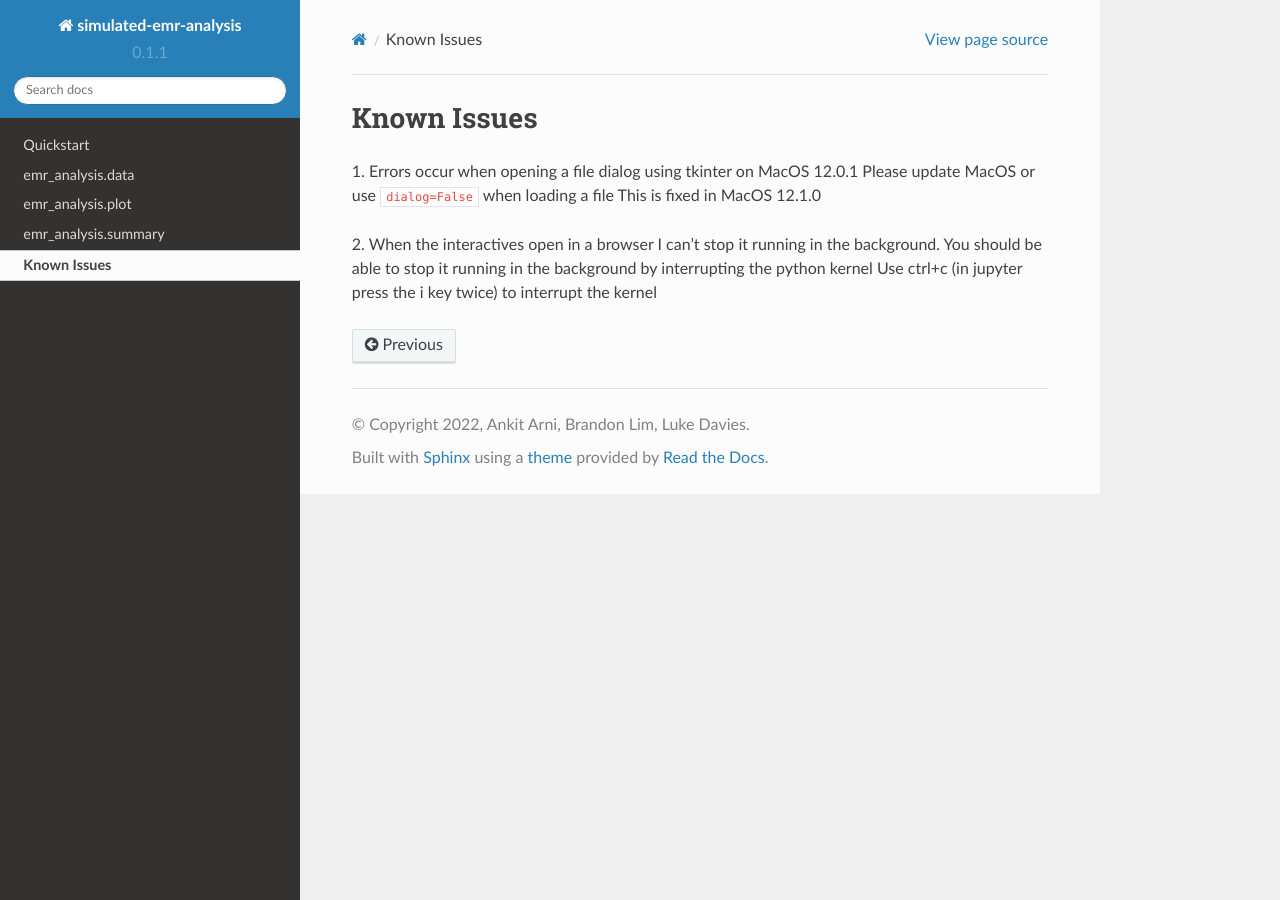
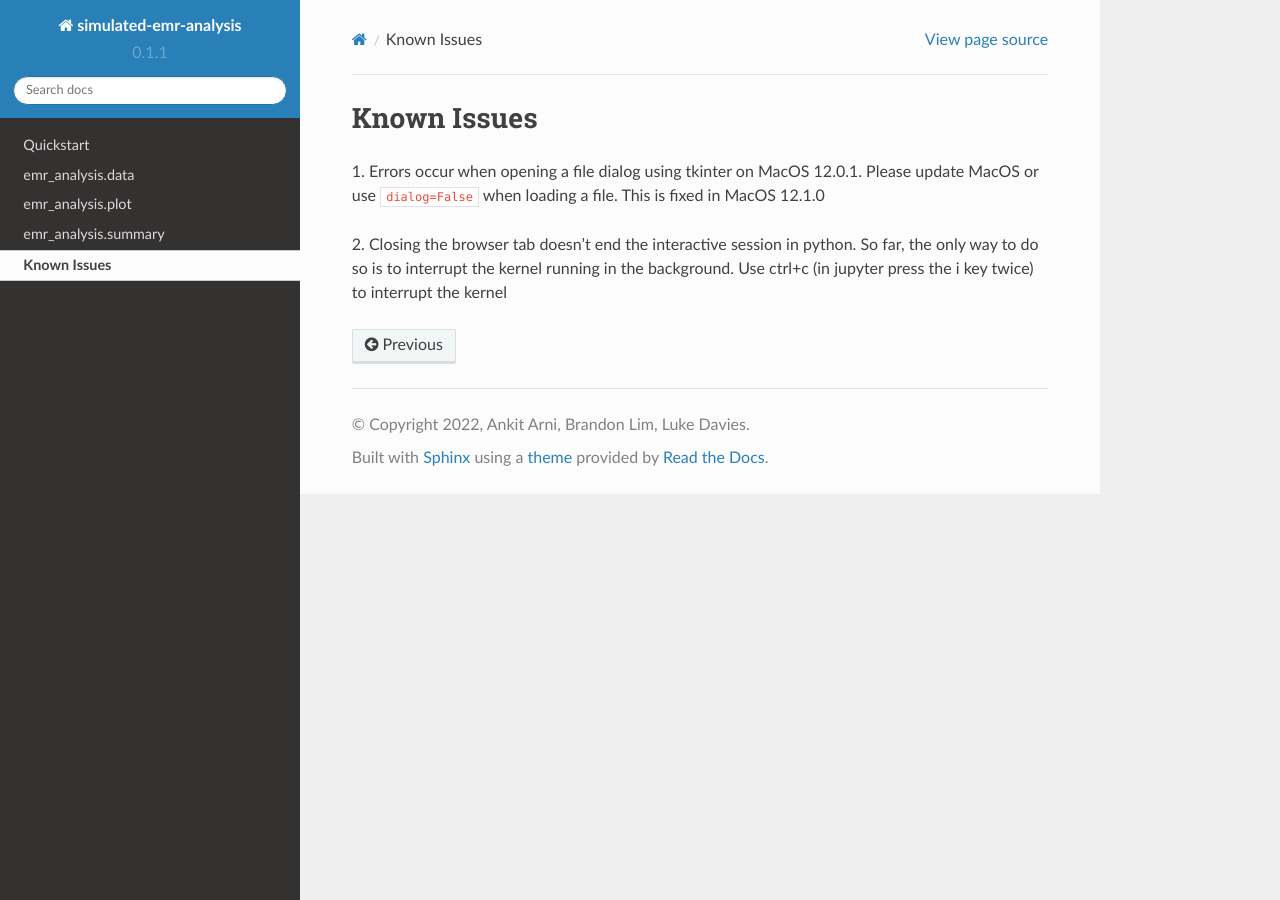
Before and after one commit to beml201/simulated-emr-analysis-docs, a Sphinx documentation site: the page built from docs/source/issues.rst, in a window 1280 px wide. Built offline with Sphinx 7.4.7 and the Read the Docs theme 2.0.0, drawn with Linux system fonts in a browser that asks for light colours.

Commit message:
Added punctuation and re-wrote some things

```diff
--- a/docs/source/issues.rst
+++ b/docs/source/issues.rst
@@ -1,10 +1,10 @@
 Known Issues
 ============
 
-1. Errors occur when opening a file dialog using tkinter on MacOS 12.0.1
-Please update MacOS or use ``dialog=False`` when loading a file
+1. Errors occur when opening a file dialog using tkinter on MacOS 12.0.1.
+Please update MacOS or use ``dialog=False`` when loading a file.
 This is fixed in MacOS 12.1.0
 
-2. When the interactives open in a browser I can't stop it running in the background.
-You should be able to stop it running in the background by interrupting the python kernel
+2. Closing the browser tab doesn't end the interactive session in python.
+So far, the only way to do so is to interrupt the kernel running in the background.
 Use ctrl+c (in jupyter press the i key twice) to interrupt the kernel
```
